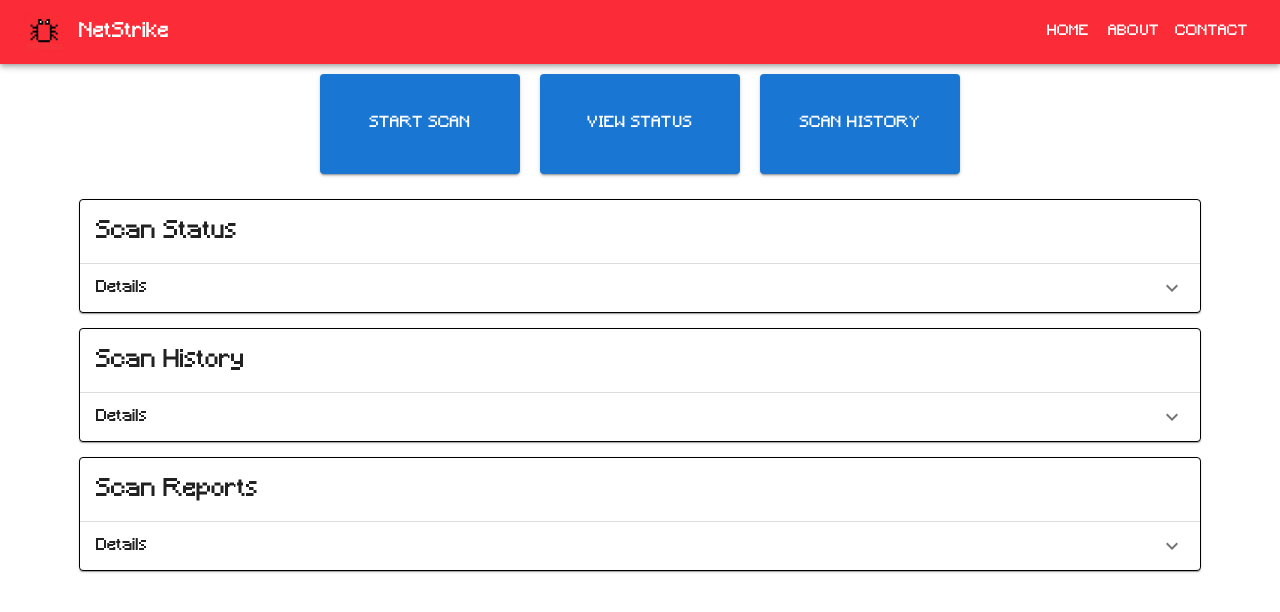
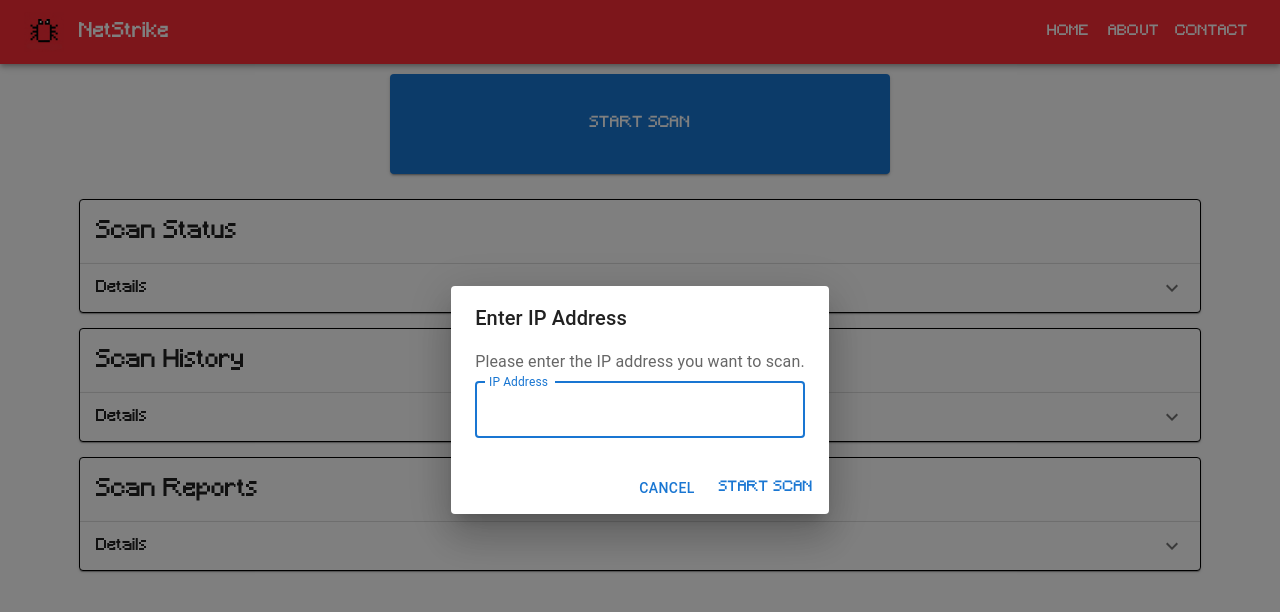
Before and after one commit to andresdiazv/NetStrike, a React (Create React App) app in the folder my-react-app/: page / in a window 1280 px wide. Both pictures are taken after a click on the button "START SCAN". Shown: the top 612 px of the page. Built offline with nearby package versions, Linux system fonts and the light colour scheme; the HTML template or start-up script is replaced by a standard one.

Commit message:
changes to start scan to take input

```diff
--- a/my-react-app/src/components/ButtonPanel.js
+++ b/my-react-app/src/components/ButtonPanel.js
@@ -1,7 +1,24 @@
-import React from 'react';
-import { Button, Container, Box } from '@mui/material';
+import React, { useState } from 'react';
+import { Button, Container, Box, Dialog, DialogActions, DialogContent, DialogContentText, DialogTitle, TextField } from '@mui/material';
 
 const ButtonPanel = () => {
+  const [open, setOpen] = useState(false);
+  const [ipAddress, setIpAddress] = useState('');
+
+  const handleClickOpen = () => {
+    setOpen(true);
+  };
+
+  const handleClose = () => {
+    setOpen(false);
+  };
+
+  const handleScan = () => {
+    // Perform the scan with the ipAddress
+    console.log('Scanning IP:', ipAddress);
+    setOpen(false);
+  };
+
   return (
     <Container>
       <Box
@@ -15,27 +32,42 @@ const ButtonPanel = () => {
           variant="contained"
           color="primary"
           size="large"
-          style={{ margin: '10px', width: '200px', height: '100px', fontFamily: 'Minecraft' }}  // Adjusted size
+          style={{ margin: '10px', width: '500px', height: '100px', fontFamily: 'Minecraft' }}
+          onClick={handleClickOpen}  // Open the dialog when clicked
         >
           Start Scan
         </Button>
-        <Button
-          variant="contained"
-          color="primary"
-          size="large"
-          style={{ margin: '10px', width: '200px', height: '100px', fontFamily: 'Minecraft' }}  // Adjusted size
-        >
-          View Status
-        </Button>
-        <Button
-          variant="contained"
-          color="primary"
-          size="large"
-          style={{ margin: '10px', width: '200px', height: '100px', fontFamily: 'Minecraft' }}  // Adjusted size
-        >
-          Scan History
-        </Button>
       </Box>
+
+      <Dialog open={open} onClose={handleClose}>
+        <DialogTitle>Enter IP Address</DialogTitle>
+        <DialogContent>
+          <DialogContentText>
+            Please enter the IP address you want to scan.
+          </DialogContentText>
+          <TextField
+            autoFocus
+            margin="dense"
+            label="IP Address"
+            type="text"
+            fullWidth
+            value={ipAddress}
+            onChange={(e) => setIpAddress(e.target.value)}
+          />
+        </DialogContent>
+        <DialogActions>
+          <Button onClick={handleClose} color="primary">
+            Cancel
+          </Button>
+          <Button
+            onClick={handleScan}
+            color="primary"
+            style={{ fontFamily: 'Minecraft' }}  // Minecraft font
+          >
+            Start Scan
+          </Button>
+        </DialogActions>
+      </Dialog>
     </Container>
   );
 };
```
Also changed, not shown: 1 other file (tests, documents, lock files or other folders).
